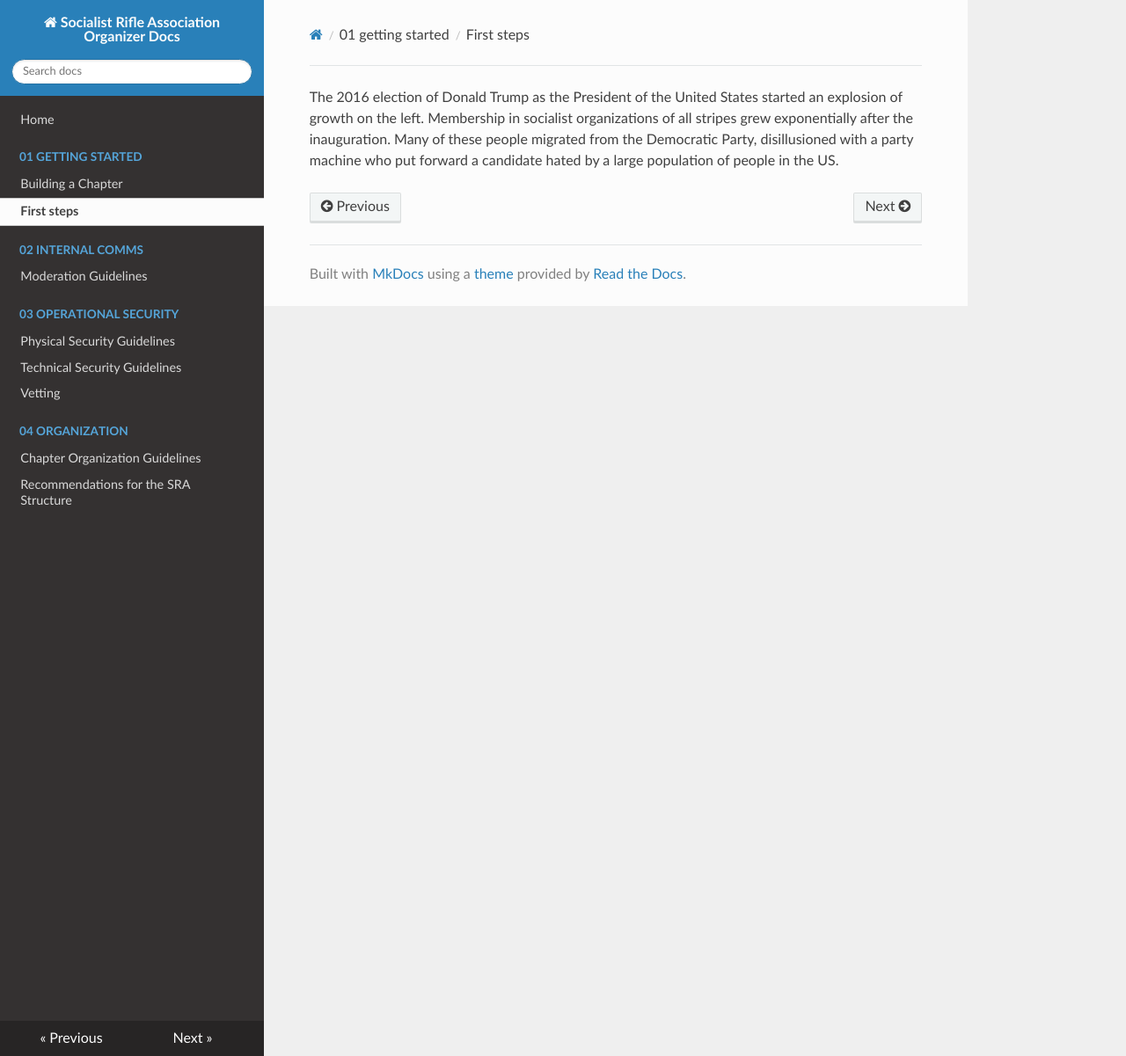
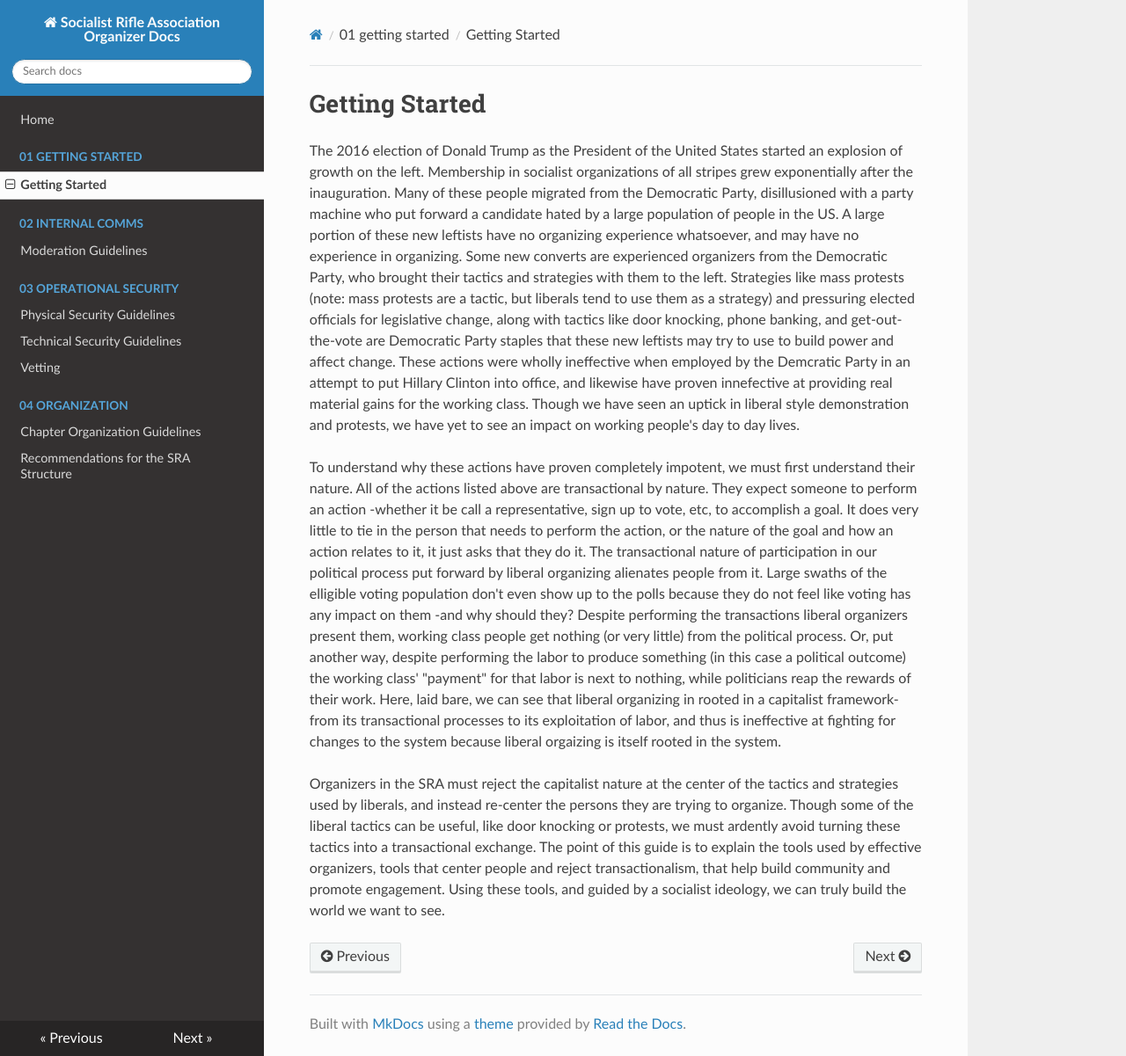
Before and after one commit to PLTCom/sraorganizerdocs, an MkDocs documentation site: the page built from docs/01-getting-started/first-steps.md, in a window 1280 px wide and 1201 px high. Shown: the whole window at 88% size. Built offline with MkDocs 1.6.1, drawn with Linux system fonts in a browser that asks for light colours; nearby versions of some CDN libraries.

Commit message:
adding first steps content

```diff
--- a/docs/01-getting-started/building-chapter.md
+++ /dev/null
@@ -1 +0,0 @@
-# Building a Chapter
--- a/docs/01-getting-started/first-steps.md
+++ b/docs/01-getting-started/first-steps.md
@@ -1 +1,6 @@
-The 2016 election of Donald Trump as the President of the United States started an explosion of growth on the left. Membership in socialist organizations of all stripes grew exponentially after the inauguration. Many of these people migrated from the Democratic Party, disillusioned with a party machine who put forward a candidate hated by a large population of people in the US.
+# Getting Started
+The 2016 election of Donald Trump as the President of the United States started an explosion of growth on the left. Membership in socialist organizations of all stripes grew exponentially after the inauguration. Many of these people migrated from the Democratic Party, disillusioned with a party machine who put forward a candidate hated by a large population of people in the US. A large portion of these new leftists have no organizing experience whatsoever, and may have no experience in organizing. Some new converts are experienced organizers from the Democratic Party, who brought their tactics and strategies with them to the left. Strategies like mass protests (note: mass protests are a tactic, but liberals tend to use them as a strategy) and pressuring elected officials for legislative change, along with tactics like door knocking, phone banking, and get-out-the-vote are Democratic Party staples that these new leftists may try to use to build power and affect change. These actions were wholly ineffective when employed by the Demcratic Party in an attempt to put Hillary Clinton into office, and likewise have proven innefective at providing real material gains for the working class. Though we have seen an uptick in liberal style demonstration and protests, we have yet to see an impact on working people's day to day lives.
+
+To understand why these actions have proven completely impotent, we must first understand their nature. All of the actions listed above are transactional by nature. They expect someone to perform an action -whether it be call a representative, sign up to vote, etc, to accomplish a goal. It does very little to tie in the person that needs to perform the action, or the nature of the goal and how an action relates to it, it just asks that they do it. The transactional nature of participation in our political process put forward by liberal organizing alienates people from it. Large swaths of the elligible voting population don't even show up to the polls because they do not feel like voting has any impact on them -and why should they? Despite performing the transactions liberal organizers present them, working class people get nothing (or very little) from the political process. Or, put another way, despite performing the labor to produce something (in this case a political outcome) the working class' "payment" for that labor is next to nothing, while politicians reap the rewards of their work. Here, laid bare, we can see that liberal organizing in rooted in a capitalist framework-from its transactional processes to its exploitation of labor, and thus is ineffective at fighting for changes to the system because liberal orgaizing is itself rooted in the system.
+
+Organizers in the SRA must reject the capitalist nature at the center of the tactics and strategies used by liberals, and instead re-center the persons they are trying to organize. Though some of the liberal tactics can be useful, like door knocking or protests, we must ardently avoid turning these tactics into a transactional exchange. The point of this guide is to explain the tools used by effective organizers, tools that center people and reject transactionalism, that help build community and promote engagement. Using these tools, and guided by a socialist ideology, we can truly build the world we want to see.
```
Also changed, not shown: README.md (+8 -0 lines).
